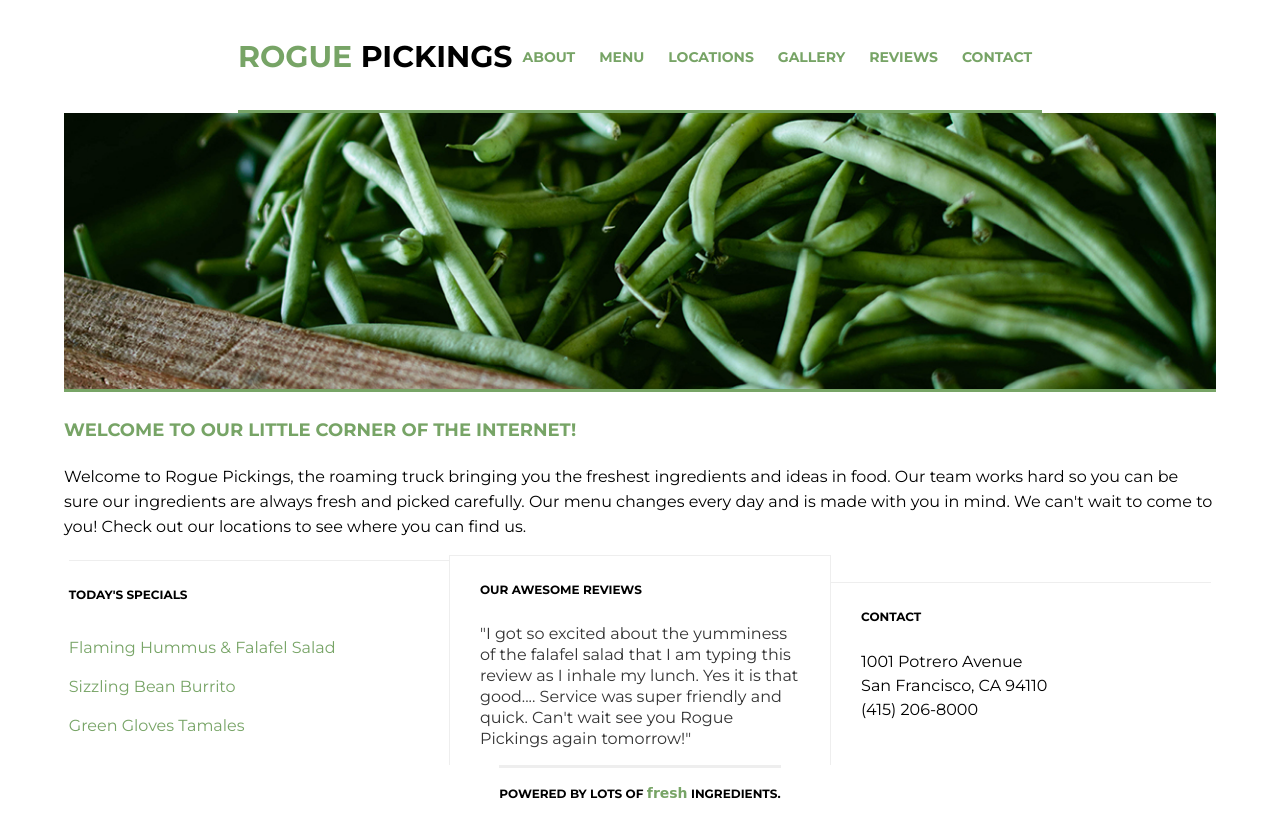
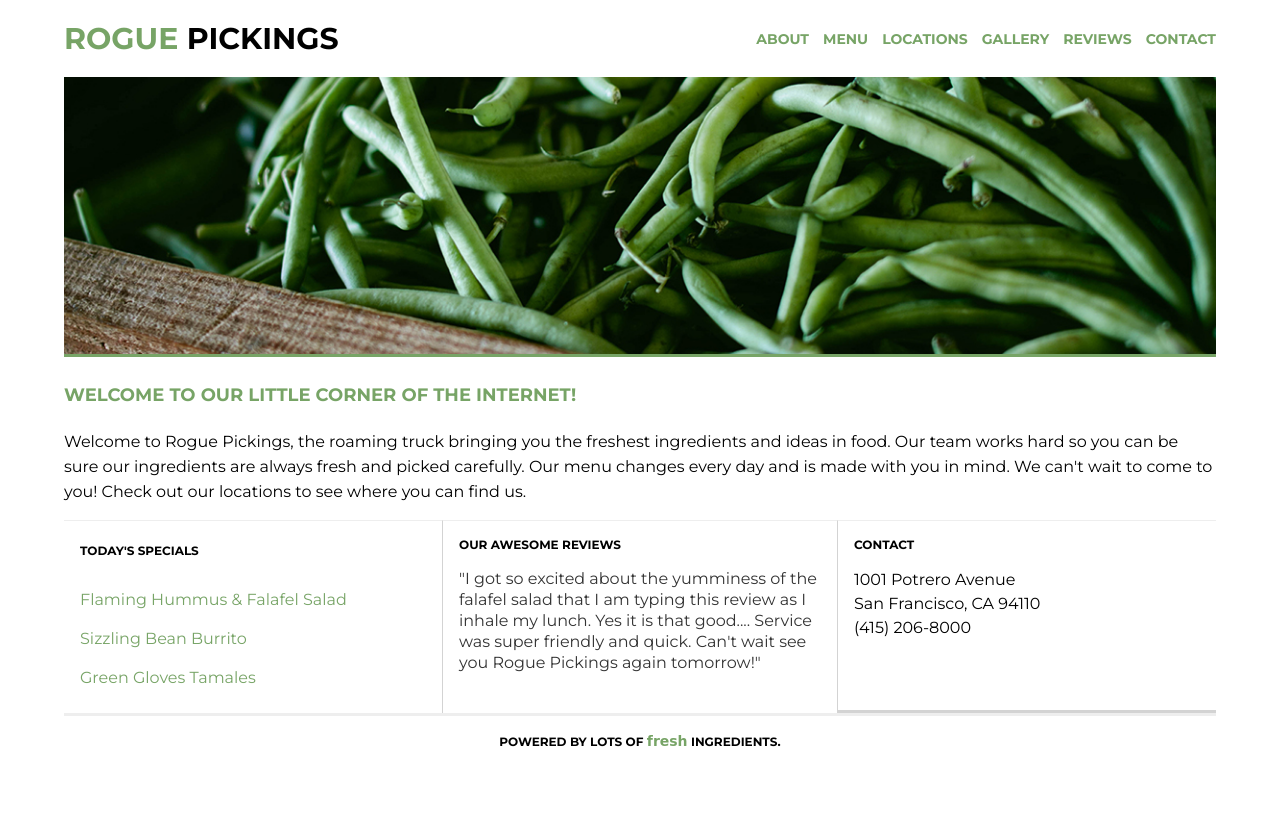
Before and after one commit to charlesfjt/206-rogue_pickings-206starter, a plain HTML site: page index.html in a window 1280 px wide. Drawn offline with Linux system fonts and the light colour scheme; a web font is replaced by a local one.

Commit message:
made site responsive

```diff
--- a/css/main.css
+++ b/css/main.css
@@ -44,45 +44,35 @@ h4 {
 p {
 	font-size: 14px;
 	line-height: 21px;
-    padding: 0 30px;
 }
 
 /*The widths are in a percentage!*/
 header {
-	height: 110px;
-	border-bottom: 3px solid #77a466;
-  margin: 0 auto;
   display: flex;
   justify-content: center;
   align-items: center;
   flex-flow: row wrap;
+  width: 100%;
+}
+.title{
+  border-bottom: 3px solid #77a466;
 }
 
-header h1 {
-	float: left;
-	margin: 0;
-	padding: 38px 0;
-}
 header h1 span {
 	color: #77a466;
 }
-
-header nav {
-	float: right;
-	padding: 46px 0;
+nav ul{
+  text-align: center;;
+  padding: 0;
 }
-header nav ul {
-	margin: 0;
-	padding: 0;
-}
-header nav ul li {
+header li {
 	text-transform: uppercase;
 	font-weight: 700;
 	font-size: 14px;
-	padding: 0 10px;
-	display: inline;
+  padding: .5em 0;
+  list-style: none;
 }
-header nav ul li a{
+header a{
 	text-decoration: none;
 	color:#77a466;
 }
@@ -122,23 +112,13 @@ header nav ul li a{
 .section-one,
 .section-two,
 .section-three {
-	width: 33%;
+	width: 100%;
 	height: auto;
 	border-top: 1px solid #eee;
 }
 
 .section-one h4 {
-	padding: 10px 0;
-}
-
-.section-two {
-	border-left: 1px solid #eee;
-	border-right: 1px solid #eee;
-}
-
-.section-two h4,
-.section-three h4 {
-	padding: 10px 30px;
+	padding: .5em 0;
 }
 
 .menu {
@@ -153,18 +133,22 @@ header nav ul li a{
 .reviews {
 	color: #333;
 	font-size: 16px;
-	line-height: 21px;
+  line-height: 21px;
+  padding: auto 0 auto;
 }
 
 .address {
 	font-size: 16px;
-	line-height: 24px;
+  line-height: 24px;
+  padding: auto 0 auto;
+}
+.section-three{
+  border-bottom: 3px solid lightgrey
 }
 
 /*The widths are in a percentage!*/
 footer {
 	height: 50px;
-	border-top: 3px solid #eee;
 	margin: 0 auto;
   text-align: center;
   display: flex;
@@ -178,3 +162,79 @@ footer span {
 	color: #77a466;
 	font-size: 14px;
 }
+
+/*** tablet styles ***/
+@media all and (min-width:768px) and (max-width:1199px){
+  header{
+    display: flex;
+    flex-flow: column wrap;
+    justify-content: center;
+  }
+  nav ul{
+    padding: 0;
+    text-align: center;
+  }
+  .bottom-section{
+    display: flex;
+    border-bottom: 3px solid #eee;
+    justify-content: space-evenly;
+    align-items: stretch;
+  }
+  .section-one{
+    flex: 1 1 30%;
+    padding-left: 1em;
+  }
+  .section-two{
+    flex: 1 1 30%;
+    border-left: 1px solid lightgrey;
+    border-right: 1px solid lightgrey;
+    padding: 0 1em;
+  }
+  .section-three{
+    flex: 1 1 30%;
+    padding-left: 1em;
+  }
+}
+
+/*** desktop styles ***/
+@media all and (min-width:1200px){
+  header{
+    display: flex;
+  }
+  .title{
+    flex: 1 1 30%;
+    border: none;
+  }
+  nav{
+    flex: 2 1 50%;
+  }
+  nav ul {
+    display: flex;
+    justify-content: flex-end;
+    padding: 0;
+  }
+  nav li{
+    margin-left: 1em;
+  }
+
+  .bottom-section{
+    display: flex;
+    border-bottom: 3px solid #eee;
+    justify-content: space-evenly;
+    align-items: stretch;
+  }
+  .section-one{
+    flex: 1 1 30%;
+    padding-left: 1em;
+  }
+  .section-two{
+    flex: 1 1 30%;
+    border-left: 1px solid lightgrey;
+    border-right: 1px solid lightgrey;
+    padding: 0 1em;
+  }
+  .section-three{
+    flex: 1 1 30%;
+    padding-left: 1em;
+  }
+}
--- a/index.html
+++ b/index.html
@@ -13,27 +13,17 @@
   <body>
     <div class="container">
       <header>
+        <div class="title">
           <h1><span>rogue</span> pickings</h1>
+        </div>
         <nav>
           <ul>
-                        <li>
-                            <a href="">About</a>
-                        </li>
-                        <li>
-                            <a href="">Menu</a>
-                        </li>
-                        <li>
-                            <a href="">Locations</a>
-                        </li>
-                        <li>
-                            <a href="">Gallery</a>
-                        </li>
-                        <li>
-                            <a href="">Reviews</a>
-                        </li>
-                        <li>
-                            <a href="">Contact</a>
-                        </li>
+            <li><a href="">About</a></li>
+            <li><a href="">Menu</a></li>
+            <li><a href="">Locations</a></li>
+            <li><a href="">Gallery</a></li>
+            <li><a href="">Reviews</a></li>
+            <li><a href="">Contact</a></li>
           </ul>
         </nav>
       </header>
@@ -57,7 +47,8 @@
           <h4>Our Awesome Reviews</h4>
           <p class="reviews">"I got so excited about the yumminess of the falafel salad that I am typing this review as I inhale my lunch. Yes it is that good.... Service was super friendly and quick. Can't wait see you Rogue Pickings again tomorrow!"</p>
         </div>
-                <div class="section-three"><h4>Contact</h4>
+        <div class="section-three">
+          <h4>Contact</h4>
           <p class="address">1001 Potrero Avenue<br>
                 San Francisco, CA 94110<br>
                 (415) 206-8000 </p>
```
Lines whose indentation alone changed are shown as unchanged.
